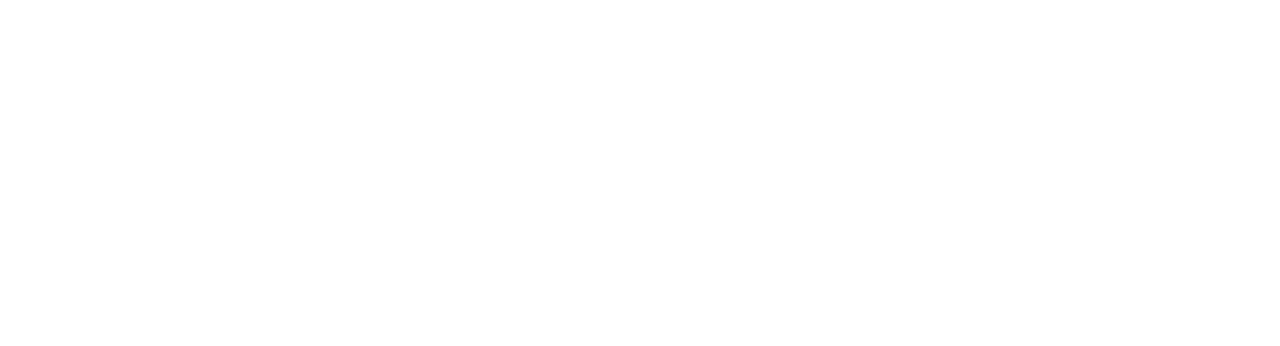
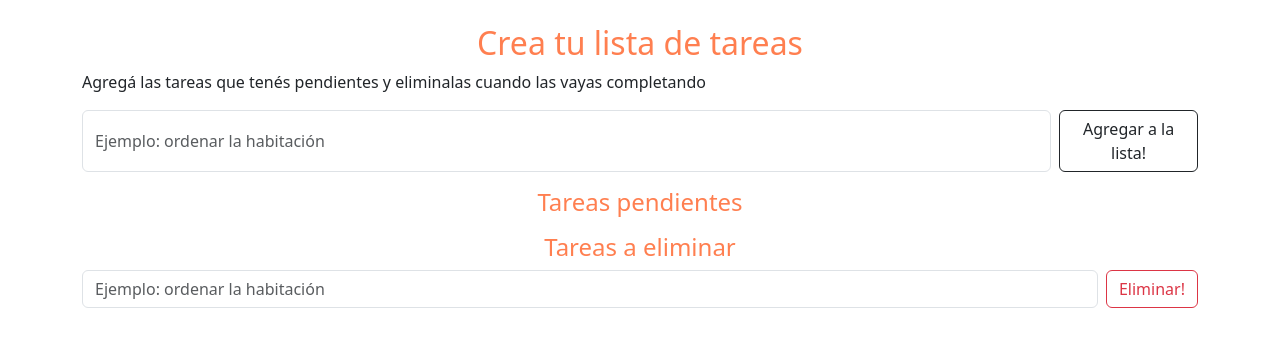
Before and after one commit to lourdesgarciafyl/JS-TP5-EJ3, a plain HTML site: page index.html in a window 1280 px wide. Drawn offline with nearby package versions, Linux system fonts and the light colour scheme.

Commit message:
se crean los formularios para agregar y quitar elementos de la lista de tareas

```diff
--- a/css/style.css
+++ b/css/style.css
@@ -0,0 +1,16 @@
+body{
+    min-height: 100vh;
+    display: flex;
+    flex-direction: column;
+}
+main{
+    flex-grow: 1;
+}
+h1{
+    color: rgb(255, 127, 80);
+    font-size: xx-large;
+}
+h2{
+    font-size: x-large;
+    color: coral;
+}
--- a/index.html
+++ b/index.html
@@ -19,6 +19,49 @@
 
     </header>
     <main>
+        <section class="container mt-4">
+            <h1 class="text-center">Crea tu lista de tareas</h1>
+            <p>Agregá las tareas que tenés pendientes y eliminalas cuando las vayas completando</p>
+            <div class="text-center my-3">
+                <form class="d-flex">
+                    <input
+                    class="form-control me-2"
+                    type="text"
+                    placeholder="Ejemplo: ordenar la habitación"
+                    minlength="8"
+                    maxlength="50"
+                    required
+                  />
+                    <button class="btn btn-outline-dark" type="submit">
+                      Agregar a la lista!
+                    </button>
+                  </form>
+            </div>
+        </section>
+        <section class="container" id="listaDeTareas">
+            <h2 class="text-center">Tareas pendientes</h2>
+            <ul>
+
+            </ul>
+        </section>
+        <section class="container mt-2">
+            <h2 class="text-center">Tareas a eliminar</h2>
+            <div>
+                <form class="d-flex">
+                    <input
+                    class="form-control me-2"
+                    type="text"
+                    placeholder="Ejemplo: ordenar la habitación"
+                    minlength="8"
+                    maxlength="50"
+                    required
+                  />
+                    <button class="btn btn-outline-danger" type="submit">
+                      Eliminar!
+                    </button>
+                  </form>
+            </div>
+        </section>
     </main>
     <footer>
 
```
